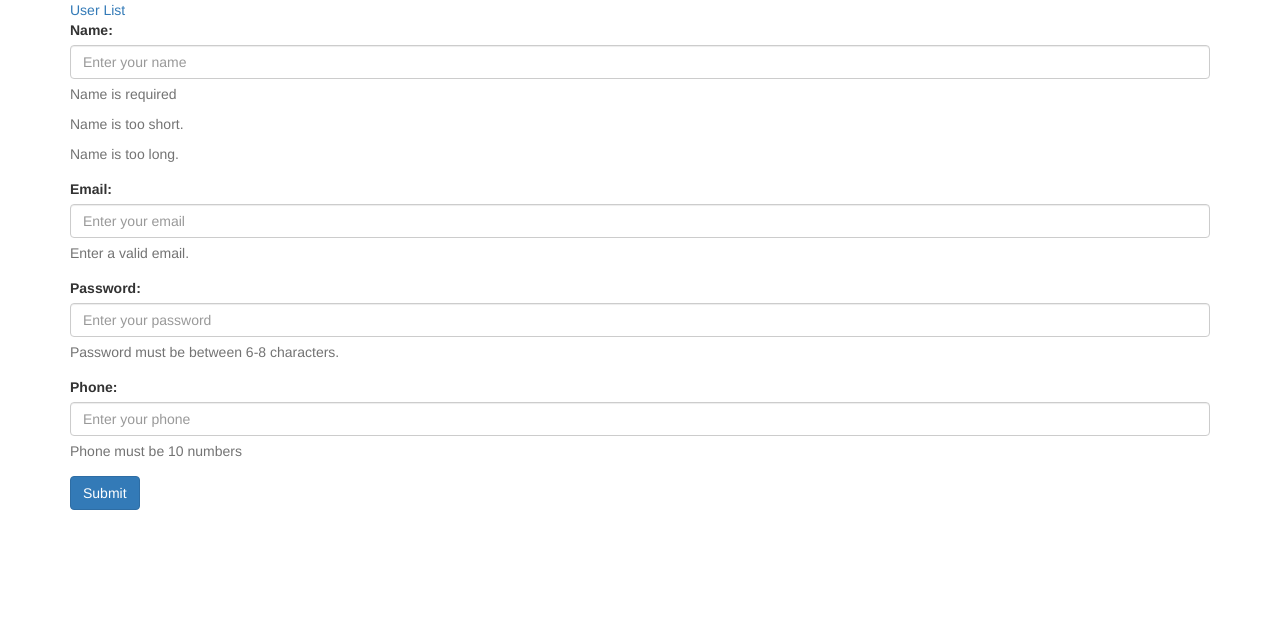
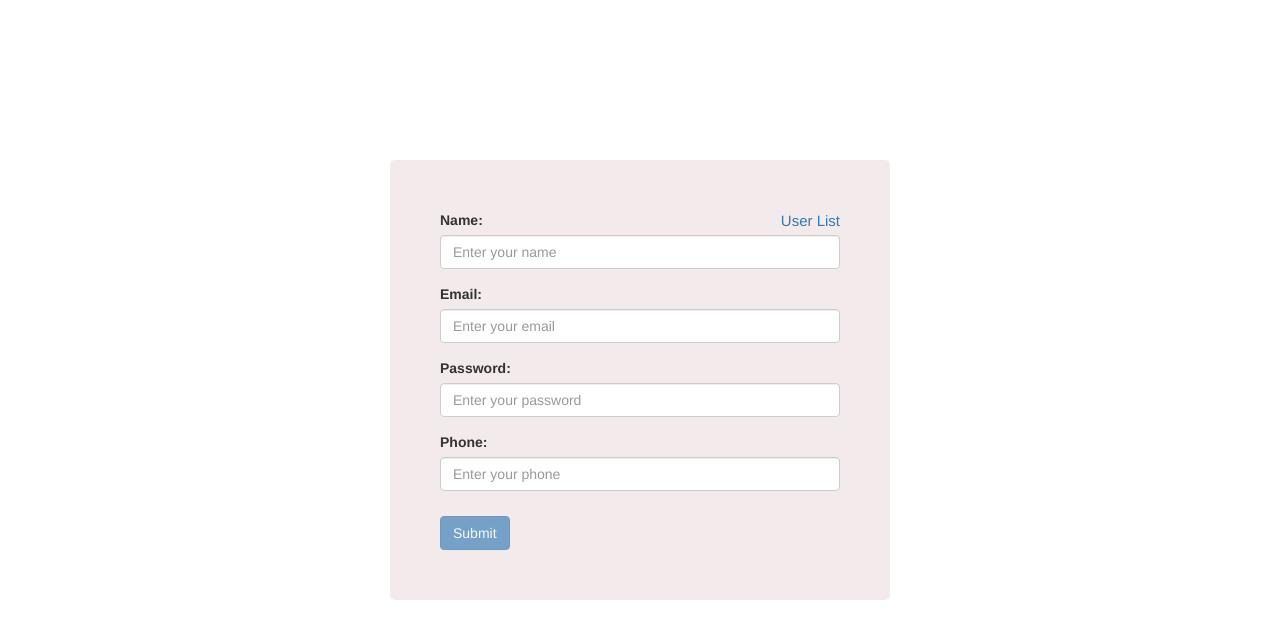
Before and after one commit to PhuTam54/G1_Time-Boys, a plain HTML site: page AJS/AJS.html in a window 1280 px wide. Drawn offline with nearby package versions, Linux system fonts and the light colour scheme; the site is published under a folder, as on GitHub Pages, so addresses that start at the root find nothing.

Commit message:
Update AJS.html

```diff
--- a/AJS/AJS.html
+++ b/AJS/AJS.html
@@ -3,8 +3,8 @@
 <head>
     <link rel="stylesheet" href="//netdna.bootstrapcdn.com/bootstrap/3.0.3/css/bootstrap.min.css" />
     <script src="https://code.angularjs.org/1.4.0-rc.1/angular.js"></script>
-    <script src="/AJS/AJS.js"></script>
-    <link rel="stylesheet" href="/AJS/AJS.css">
+    <script src="../AJS/AJS.js"></script>
+    <link rel="stylesheet" href="../AJS/AJS.css">
 </head>
 <body ng-app="validationApp" ng-controller="mainController">
 <div class="container">
```
